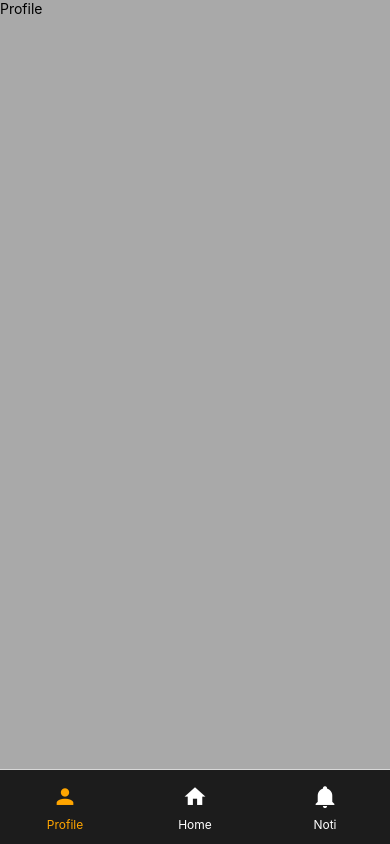
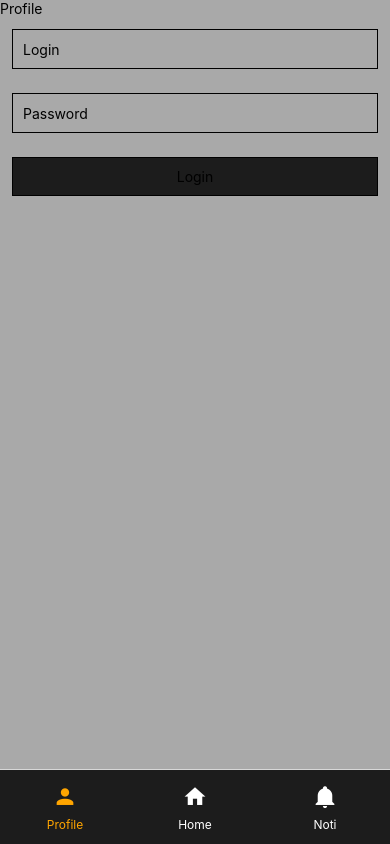
Before and after one commit to valter741/mta, a React Native app: screen /Profile in a window 390 px wide. Built offline with nearby package versions, Linux system fonts and the light colour scheme; no server answers.

Commit message:
prihlasenie

```diff
--- a/App.js
+++ b/App.js
@@ -1,4 +1,4 @@
-import React from 'react';
+import React, { useState } from 'react';
 import type {Node} from 'react';
 import {
   SafeAreaView,
@@ -13,12 +13,10 @@ import {
 } from 'react-native';
 
 
-
-
-
 import Home from './screens/home';
 import Noti from './screens/noti';
 import Profile from './screens/profile';
+import AppContext from './components/AppContext';
 
 
 import { createStackNavigator } from '@react-navigation/stack';
@@ -34,7 +32,20 @@ const Tab = createBottomTabNavigator();
 
 const App: () => Node = () => {
 
+  const [Login, setLogin] = useState(0);
+
+  const setIdToLogin = (id) => {
+    setLogin(id);
+  };
+
+  const userSettings = {
+    thisLogin: Login,
+    setLogin,
+    setIdToLogin,
+  };
+
   return (
+    <AppContext.Provider value={userSettings}>
       <NavigationContainer>
         <Tab.Navigator initialRouteName='Home' screenOptions={{
           tabBarStyle:{
@@ -69,6 +80,7 @@ const App: () => Node = () => {
           }}/>
         </Tab.Navigator>
       </NavigationContainer>
+    </AppContext.Provider>
   );
 };
 
--- /dev/null
+++ b/components/AppContext.js
@@ -0,0 +1,5 @@
+import React from "react";
+
+const AppContext = React.createContext();
+
+export default AppContext;
--- /dev/null
+++ b/components/global.js
@@ -0,0 +1 @@
+global.ip = "192.168.99.246:8000";
--- a/screens/home.js
+++ b/screens/home.js
@@ -6,6 +6,7 @@ import {
     ScrollView,
     StatusBar,
     StyleSheet,
+    Pressable,
     Text,
     View,
   } from 'react-native';
@@ -17,38 +18,61 @@ import Task from '../components/task.js'
 const Home = () => {
 
     const [isLoaded, setIsLoaded] = useState(false);
+    const [reload, setReload] = useState(false);
     const [pageJson, setPageJson] = useState({});
     let page = {};
 
     const getTasks = async url => {
         await fetch(url)
-        .then(response => response.json())
+        .then(function(response) {
+            if (!response.ok) {
+                console.log("notok")
+                throw Error(response.statusText);
+            }
+            return response;
+        }).then(response => response.json())
         .then(data => {
             console.log(data);
             setPageJson(data);
+            setReload(false);
             setIsLoaded(true);
-        })
+        }).catch(error => setReload(true))
     }
-
-
 
     useEffect(() => {
         if(!isLoaded){
-            getTasks('http://192.168.0.171:8000/bckend/tasks/view');
+            getTasks('http://192.168.99.26:8000/bckend/tasks/view');
         }
+
         console.log("asdasd");
       }, []);
 
     return(
         <SafeAreaView style={styles.sectionContainer}>
             <ScrollView>
-                {isLoaded ? pageJson.items.map(item => <Task name={item.name} objective={item.objective} completion={item.completion}/>)  : <Text>Loading...</Text>}
+                {isLoaded ? pageJson.items.map((item) => <Task name={item.name} objective={item.objective} completion={item.completion}/>)  : <Text>Loading...</Text>}
+                {reload ?
+                    <Pressable style={styles.inputButton} android_ripple={{color:'grey'}} onPress={() => getTasks('http://192.168.99.246:8000/bckend/tasks/view')}>
+                        <Text>
+                            Reload
+                        </Text>
+                    </Pressable> : <Text></Text>}
             </ScrollView>
         </SafeAreaView>
     );
 }
 
 const styles = StyleSheet.create({
+    inputButton: {
+        height: 50,
+        margin: 12,
+        borderWidth: 1,
+        padding: 10,
+        flex: 1,
+        flexDirection: 'column',
+        alignItems: 'center',
+        backgroundColor: '#1c1c1c'
+      },
     sectionContainer: {
         flex: 1,
         paddingVertical: 24,
--- a/screens/profile.js
+++ b/screens/profile.js
@@ -1,26 +1,99 @@
-import React from 'react';
+import React, {useContext, useState} from 'react';
 
 import {
+    Alert,
     SafeAreaView,
     ScrollView,
-    StatusBar,
+    Pressable,
     StyleSheet,
     Text,
+    TextInput,
     useColorScheme,
     View,
   } from 'react-native';
 
+import AppContext from '../components/AppContext';
+import '../components/global.js'
+
 const Profile = () => {
+
+    const myContext = useContext(AppContext);
+    const [login1, setLogin1] = useState("Login");
+    const [password1, setPassword1] = useState("Password");
+
+    const doLogin = async () => {
+        if(login1 == "Login" || password1 == "Password"){
+            Alert.alert(global.ip);
+        }else{
+            await fetch("http://" + global.ip + "/bckend/login?login=" + login1 + "&password=" + password1)
+            .then(function(response) {
+                console.log(response.status)
+                if (response.status == 404) {
+                    Alert.alert("zle meno alebo heslo")
+                }else if(response.status == 200){
+                    Alert.alert("Prihlaseny")
+                }else{
+                    throw Error(response.status);
+                }
+                return response;
+            }).catch(error => {Alert.alert("chyba serverom skuste znovu"); console.log(error)})
+            .then(response => response.json())
+
+        }
+
+
+
+
+    }
+
     return(
         <SafeAreaView style={styles.sectionContainer}>
-            <ScrollView>
-                <Text>Profile</Text>
-            </ScrollView>
+            {myContext.thisLogin == 0 ?
+                <ScrollView>
+                    <Text>Profile</Text>
+                    <TextInput
+                        style={styles.input}
+                        placeholder="Type here to translate!"
+                        onChangeText={newText => setLogin1(newText)}
+                        defaultValue={login1}
+                    />
+                    <TextInput
+                        style={styles.input}
+                        placeholder="Type here to translate!"
+                        onChangeText={newText => setPassword1(newText)}
+                        defaultValue={password1}
+                    />
+                    <Pressable style={styles.inputButton} android_ripple={{color:'grey'}} onPress={() => doLogin()}>
+                        <Text>
+                            Login
+                        </Text>
+                    </Pressable>
+                </ScrollView>
+                :
+                <Text>notProfile</Text>
+                }
+
         </SafeAreaView>
     );
 }
 
 const styles = StyleSheet.create({
+    inputButton: {
+        height: 50,
+        margin: 12,
+        borderWidth: 1,
+        padding: 10,
+        flex: 1,
+        flexDirection: 'column',
+        alignItems: 'center',
+        backgroundColor: '#1c1c1c'
+      },
+    input: {
+        height: 40,
+        margin: 12,
+        borderWidth: 1,
+        padding: 10,
+      },
     sectionContainer: {
         flex: 1,
         paddingVertical: 24,
```
Lines whose indentation alone changed are shown as unchanged.
